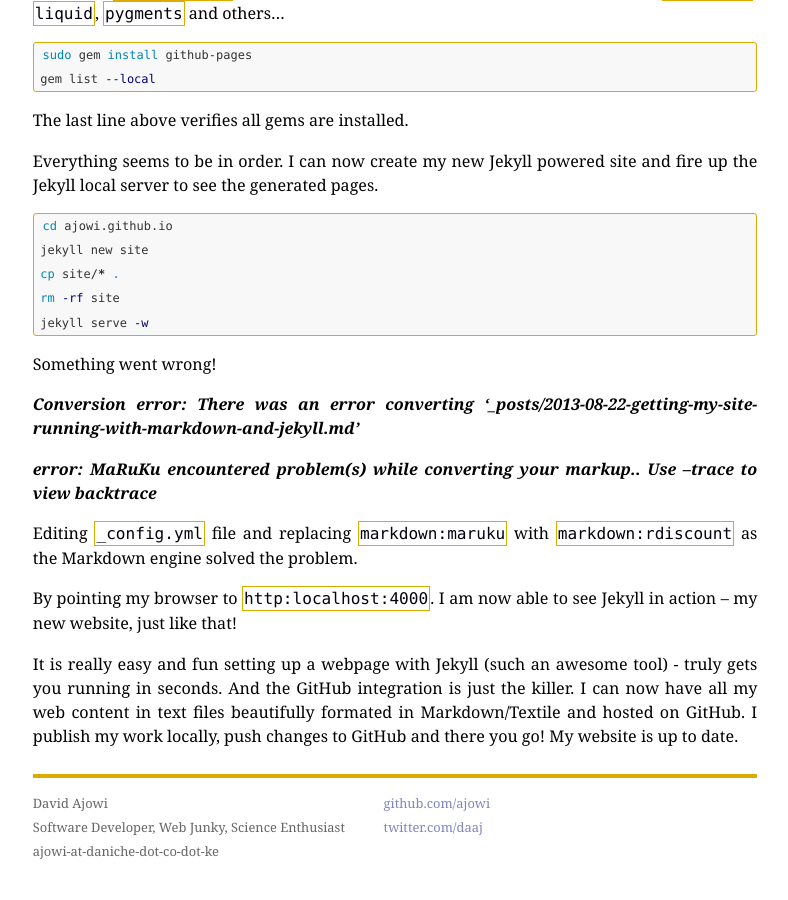
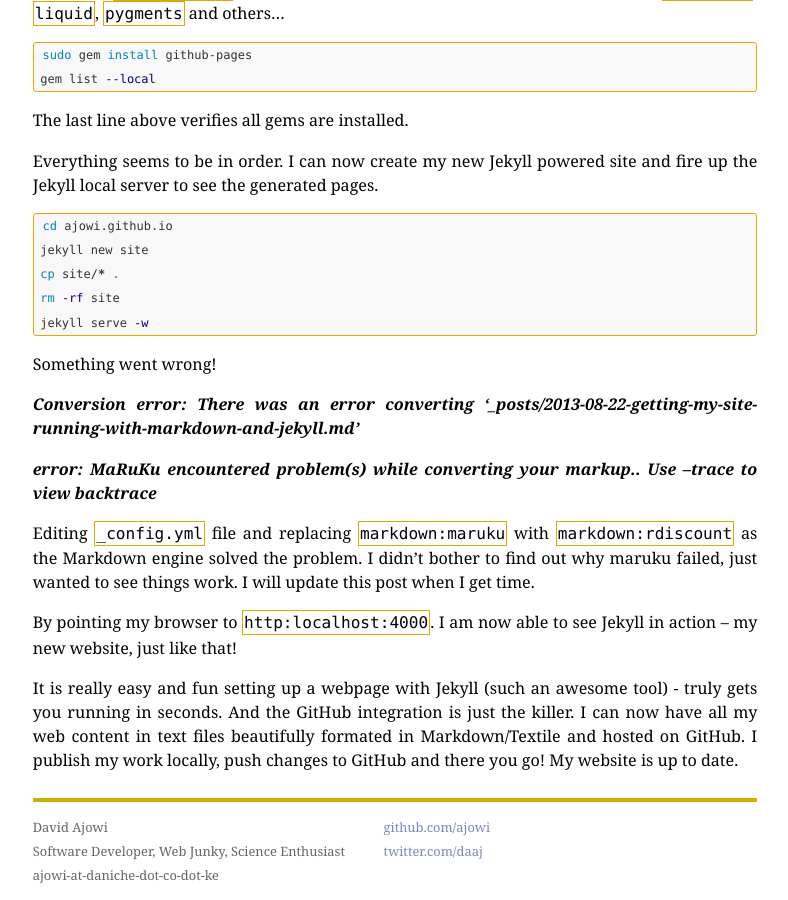
Before and after one commit to ajowi/ajowi.github.io, a Jekyll site: the page built from _posts/2013-08-22-getting-my-site-running-with-markdown-and-jekyll.md, in a window 1280 px wide and 900 px high, scrolled down 1528 px. Shown: the whole window, without its empty margins (245-1033 px from the left). Built offline with Jekyll 4.4.1, drawn with Linux system fonts in a browser that asks for light colours; Markdown is read by kramdown in place of the engine named in the settings; before the commit the page ends 2404 px from its top, so only the background shows below that.

Commit message:
Update 2013-08-22-getting-my-site-running-with-markdown-and-jekyll.md

```diff
--- a/_posts/2013-08-22-getting-my-site-running-with-markdown-and-jekyll.md
+++ b/_posts/2013-08-22-getting-my-site-running-with-markdown-and-jekyll.md
@@ -81,7 +81,7 @@
 
 ***error: MaRuKu encountered problem(s) while converting your markup.. Use --trace to view backtrace***
 
-Editing <span class="bdr">_config.yml</span> file and replacing <span class="bdr">markdown:maruku</span> with <span class="bdr">markdown:rdiscount</span> as the Markdown engine solved the problem.
+Editing <span class="bdr">_config.yml</span> file and replacing <span class="bdr">markdown:maruku</span> with <span class="bdr">markdown:rdiscount</span> as the Markdown engine solved the problem. I didn't bother to find out why maruku failed, just wanted to see things work. I will update this post when I get time.
 
 By pointing my browser to <span class="bdr">http:localhost:4000</span>. I am now able to see Jekyll in action -- my new website, just like that!
 
```
